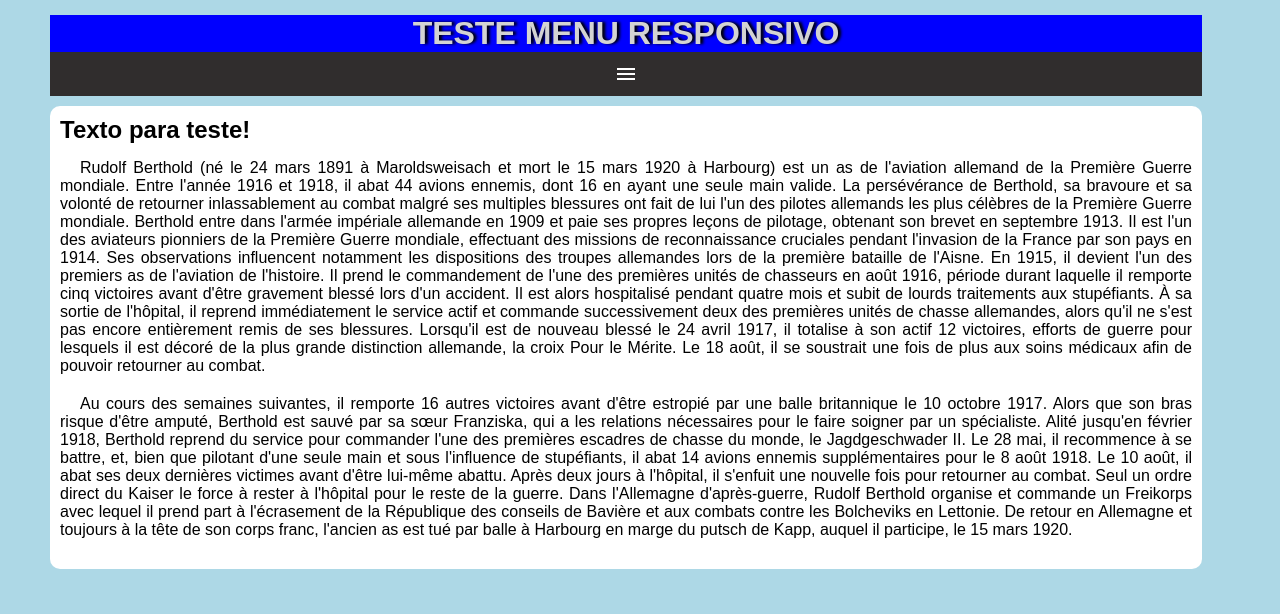
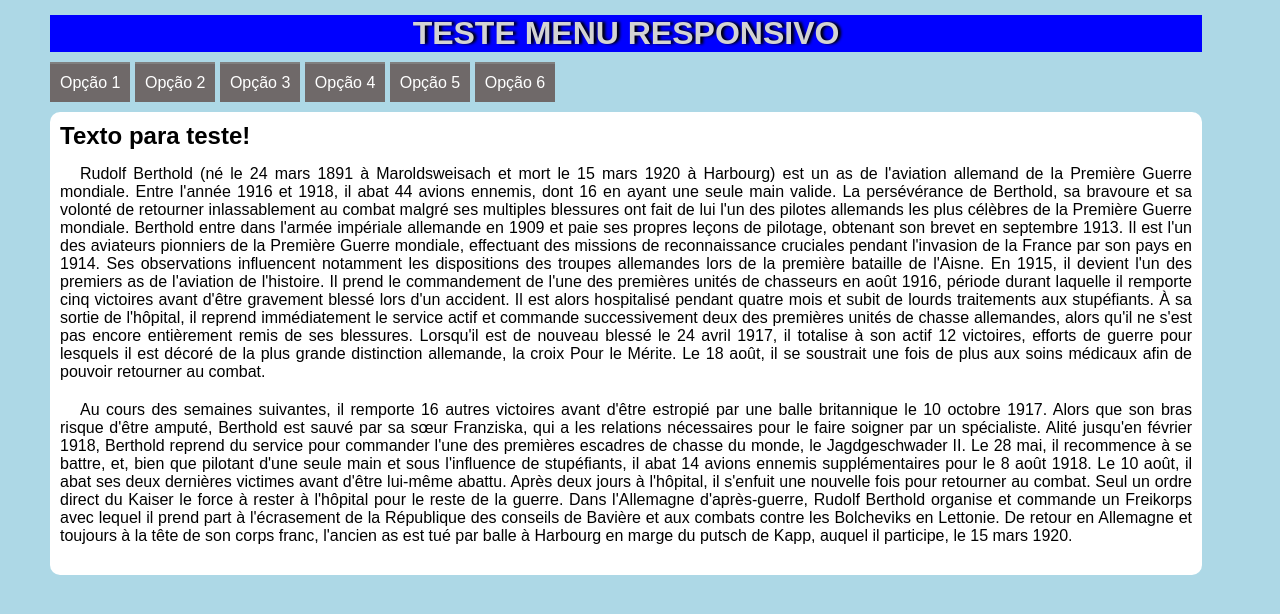
Before and after one commit to nelsonandrade/testes_Media_Query, a plain HTML site: page mq005/index.html in a window 1280 px wide. Drawn offline with Linux system fonts and the light colour scheme.

Commit message:
update 1.2

```diff
--- /dev/null
+++ b/mq005/estilos/media-query.css
@@ -0,0 +1,15 @@
+@charset "utf-8";
+
+@media screen and (min-width:760px) {
+    #burger {
+        display: none;
+    }
+
+    menu{
+        display: block;
+    }
+
+    menu > ul >li {
+        display: inline-block;
+    }
+}
--- a/mq005/index.html
+++ b/mq005/index.html
@@ -6,9 +6,10 @@
     <meta name="viewport" content="width=device-width, initial-scale=1.0">
     <link href="https://fonts.googleapis.com/icon?family=Material+Icons" rel="stylesheet">
     <link rel="stylesheet" href="estilos/style.css">
+    <link rel="stylesheet" href="estilos/media-query.css">
     <title>Media Query</title>
 </head>
-<body>
+<body onresize="mudouTamanho()">
     <header>
         <h1>Teste Menu Responsivo</h1>
         <span id="burger" class="material-icons" onclick="clickMenu()">menu</span>
@@ -35,6 +36,9 @@
             </article>
         </main>
         <script>
+
+
+
             function clickMenu() {
                     if(itens.style.display =='block') {
                         itens.style.display ='none'
```
Also changed, not shown: mq005/estilos/style.css (line endings or trailing spaces).
